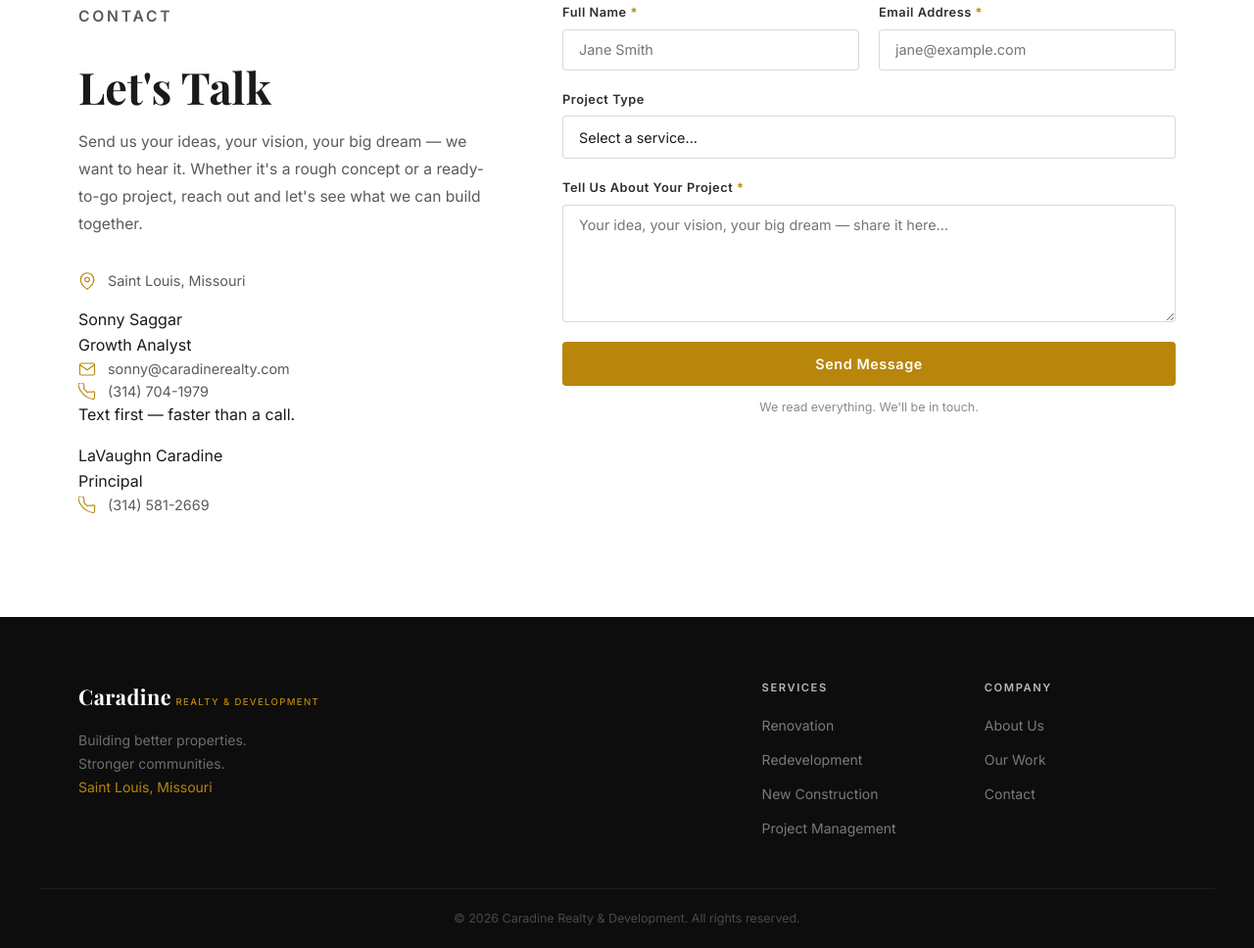
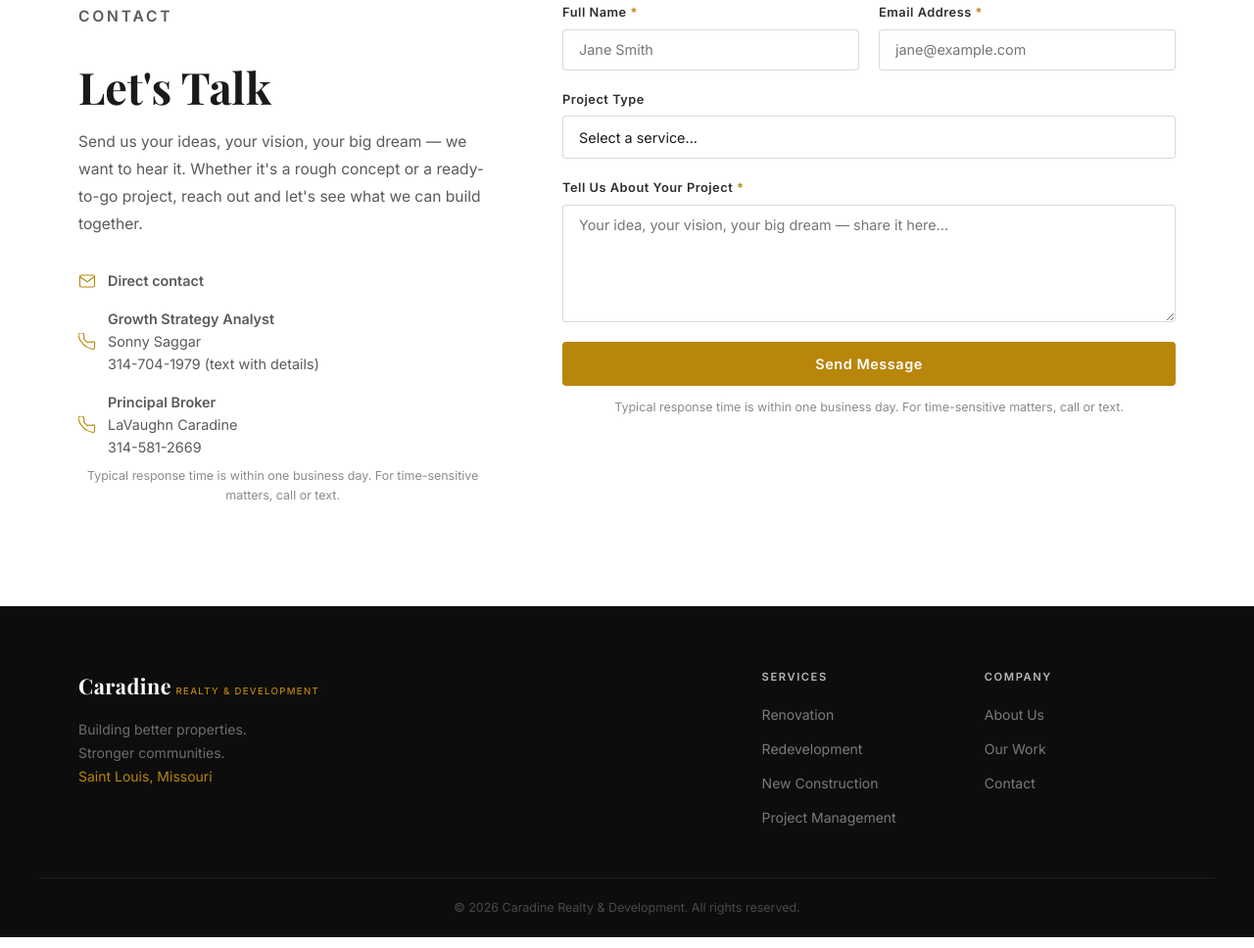
Before and after one commit to saggarsonny-boop/caradinerealty, a plain HTML site: page index (1).html in a window 1280 px wide. Shown: the part 4897-5865 px from the top of the page at 98% size. Drawn offline with nearby package versions, Linux system fonts and the light colour scheme.

Commit message:
Refocus contact section and remove listing-style contact details

```diff
--- a/index (1).html
+++ b/index (1).html
@@ -287,30 +287,18 @@
         <p>Send us your ideas, your vision, your big dream — we want to hear it. Whether it's a rough concept or a ready-to-go project, reach out and let's see what we can build together.</p>
         <div class="contact-details">
           <div class="contact-item">
-            <svg xmlns="http://www.w3.org/2000/svg" viewBox="0 0 24 24" fill="none" stroke="currentColor" stroke-width="1.5" stroke-linecap="round" stroke-linejoin="round"><path d="M21 10c0 7-9 13-9 13s-9-6-9-13a9 9 0 0118 0z"/><circle cx="12" cy="10" r="3"/></svg>
-            <span>Saint Louis, Missouri</span>
+            <svg xmlns="http://www.w3.org/2000/svg" viewBox="0 0 24 24" fill="none" stroke="currentColor" stroke-width="1.5" stroke-linecap="round" stroke-linejoin="round"><path d="M4 4h16c1.1 0 2 .9 2 2v12c0 1.1-.9 2-2 2H4c-1.1 0-2-.9-2-2V6c0-1.1.9-2 2-2z"/><polyline points="22,6 12,13 2,6"/></svg>
+            <span><strong>Direct contact</strong></span>
           </div>
-          <div class="contact-person">
-            <div class="contact-person-name">Sonny Saggar</div>
-            <div class="contact-person-title">Growth Analyst</div>
-            <div class="contact-item">
-              <svg xmlns="http://www.w3.org/2000/svg" viewBox="0 0 24 24" fill="none" stroke="currentColor" stroke-width="1.5" stroke-linecap="round" stroke-linejoin="round"><path d="M4 4h16c1.1 0 2 .9 2 2v12c0 1.1-.9 2-2 2H4c-1.1 0-2-.9-2-2V6c0-1.1.9-2 2-2z"/><polyline points="22,6 12,13 2,6"/></svg>
-              <a href="mailto:sonny@caradinerealty.com">sonny@caradinerealty.com</a>
-            </div>
-            <div class="contact-item">
-              <svg xmlns="http://www.w3.org/2000/svg" viewBox="0 0 24 24" fill="none" stroke="currentColor" stroke-width="1.5" stroke-linecap="round" stroke-linejoin="round"><path d="M22 16.92v3a2 2 0 01-2.18 2 19.79 19.79 0 01-8.63-3.07A19.5 19.5 0 013.07 10.8a19.79 19.79 0 01-3.07-8.7A2 2 0 012.18 0h3a2 2 0 012 1.72c.127.96.361 1.903.7 2.81a2 2 0 01-.45 2.11L6.91 7.09a16 16 0 006 6l.56-.56a2 2 0 012.11-.45c.907.339 1.85.573 2.81.7A2 2 0 0122 14.92v2z"/></svg>
-              <a href="tel:+13147041979">(314) 704-1979</a>
-            </div>
-            <p class="contact-note">Text first — faster than a call.</p>
+          <div class="contact-item">
+            <svg xmlns="http://www.w3.org/2000/svg" viewBox="0 0 24 24" fill="none" stroke="currentColor" stroke-width="1.5" stroke-linecap="round" stroke-linejoin="round"><path d="M22 16.92v3a2 2 0 01-2.18 2 19.79 19.79 0 01-8.63-3.07A19.5 19.5 0 013.07 10.8a19.79 19.79 0 01-3.07-8.7A2 2 0 012.18 0h3a2 2 0 012 1.72c.127.96.361 1.903.7 2.81a2 2 0 01-.45 2.11L6.91 7.09a16 16 0 006 6l.56-.56a2 2 0 012.11-.45c.907.339 1.85.573 2.81.7A2 2 0 0122 14.92v2z"/></svg>
+            <span><strong>Growth Strategy Analyst</strong><br />Sonny Saggar<br /><a href="tel:+13147041979">314-704-1979</a> (text with details)</span>
           </div>
-          <div class="contact-person">
-            <div class="contact-person-name">LaVaughn Caradine</div>
-            <div class="contact-person-title">Principal</div>
-            <div class="contact-item">
-              <svg xmlns="http://www.w3.org/2000/svg" viewBox="0 0 24 24" fill="none" stroke="currentColor" stroke-width="1.5" stroke-linecap="round" stroke-linejoin="round"><path d="M22 16.92v3a2 2 0 01-2.18 2 19.79 19.79 0 01-8.63-3.07A19.5 19.5 0 013.07 10.8a19.79 19.79 0 01-3.07-8.7A2 2 0 012.18 0h3a2 2 0 012 1.72c.127.96.361 1.903.7 2.81a2 2 0 01-.45 2.11L6.91 7.09a16 16 0 006 6l.56-.56a2 2 0 012.11-.45c.907.339 1.85.573 2.81.7A2 2 0 0122 14.92v2z"/></svg>
-              <a href="tel:+13145812669">(314) 581-2669</a>
-            </div>
+          <div class="contact-item">
+            <svg xmlns="http://www.w3.org/2000/svg" viewBox="0 0 24 24" fill="none" stroke="currentColor" stroke-width="1.5" stroke-linecap="round" stroke-linejoin="round"><path d="M22 16.92v3a2 2 0 01-2.18 2 19.79 19.79 0 01-8.63-3.07A19.5 19.5 0 013.07 10.8a19.79 19.79 0 01-3.07-8.7A2 2 0 012.18 0h3a2 2 0 012 1.72c.127.96.361 1.903.7 2.81a2 2 0 01-.45 2.11L6.91 7.09a16 16 0 006 6l.56-.56a2 2 0 012.11-.45c.907.339 1.85.573 2.81.7A2 2 0 0122 14.92v2z"/></svg>
+            <span><strong>Principal Broker</strong><br />LaVaughn Caradine<br /><a href="tel:+13145812669">314-581-2669</a></span>
           </div>
+          <p class="form-note">Typical response time is within one business day. For time-sensitive matters, call or text.</p>
         </div>
       </div>
       <form class="contact-form" id="contact-form" novalidate>
@@ -342,7 +330,7 @@
           <textarea id="message" name="message" rows="5" placeholder="Your idea, your vision, your big dream — share it here..." required></textarea>
         </div>
         <button type="submit" class="btn btn-primary btn-full">Send Message</button>
-        <p class="form-note">We read everything. We'll be in touch.</p>
+        <p class="form-note">Typical response time is within one business day. For time-sensitive matters, call or text.</p>
       </form>
     </div>
   </section>
```
Also changed, not shown: index.html (+8 -7 lines).
